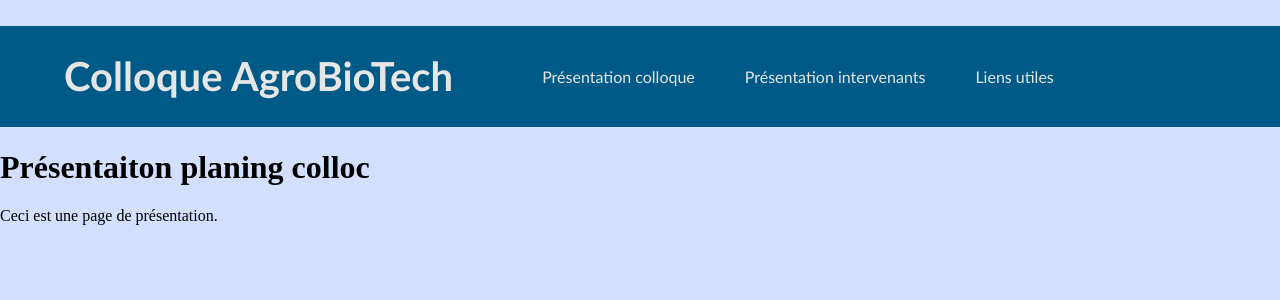
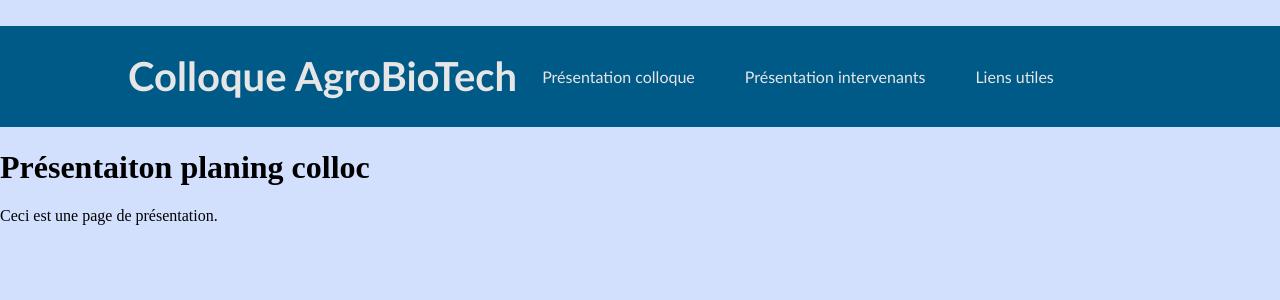
Before and after one commit to DamienFUSTER/Colloc-Application, a Flask app: page / in a window 1280 px wide. Shown: the top 300 px of the page. Run offline with Flask 3, Linux system fonts and the light colour scheme.

Commit message:
Mise à jour du Read me après deployement application

```diff
--- a/static/style.css
+++ b/static/style.css
@@ -23,8 +23,7 @@
 }
 
 .title {
-  margin-left: 5%;
-  margin-right: 5%;
+  margin-left: 10%;
   color: rgb(230, 230, 230);
   font-family:'Trebuchet MS', 'Lucida Sans Unicode', 'Lucida Grande', 'Lucida Sans', Arial, sans-serif;
   font-size: 20px;
```
Also changed, not shown: Documents/figure_structure_app.png (added), README.md.
